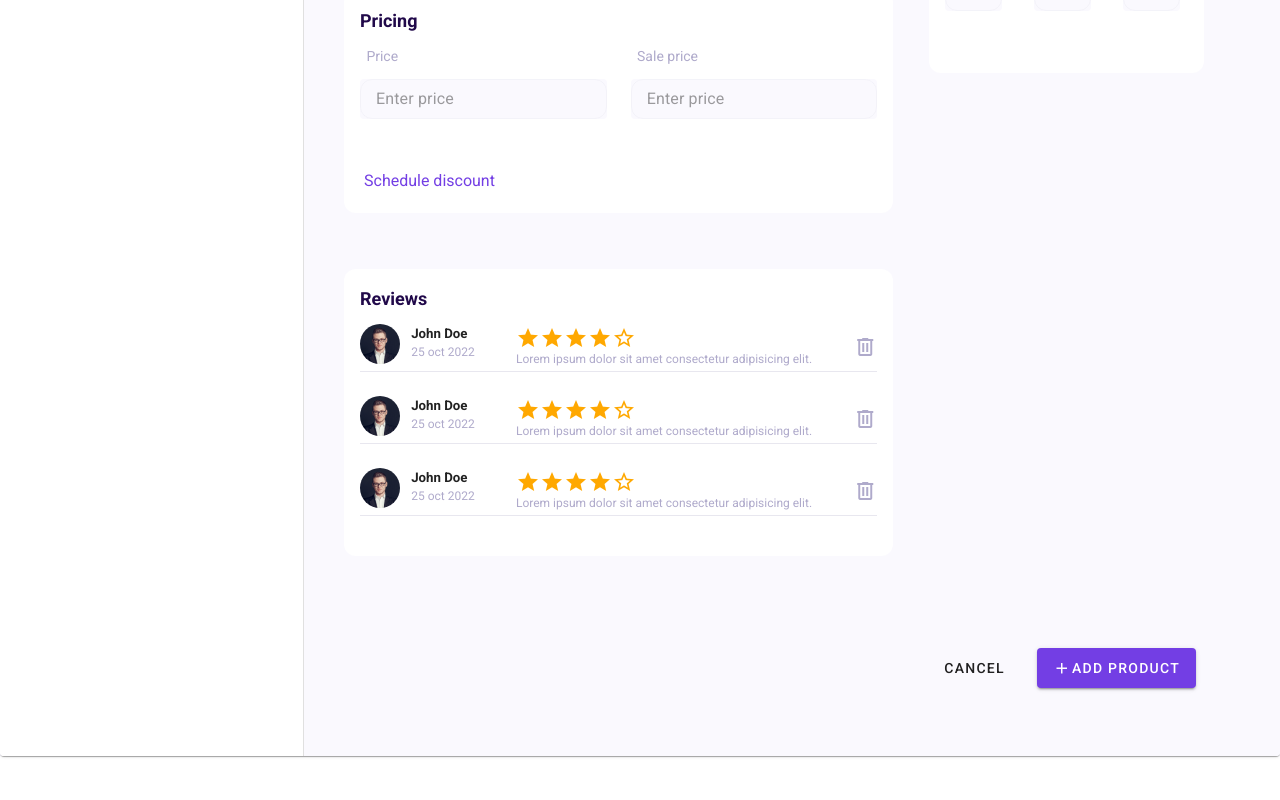
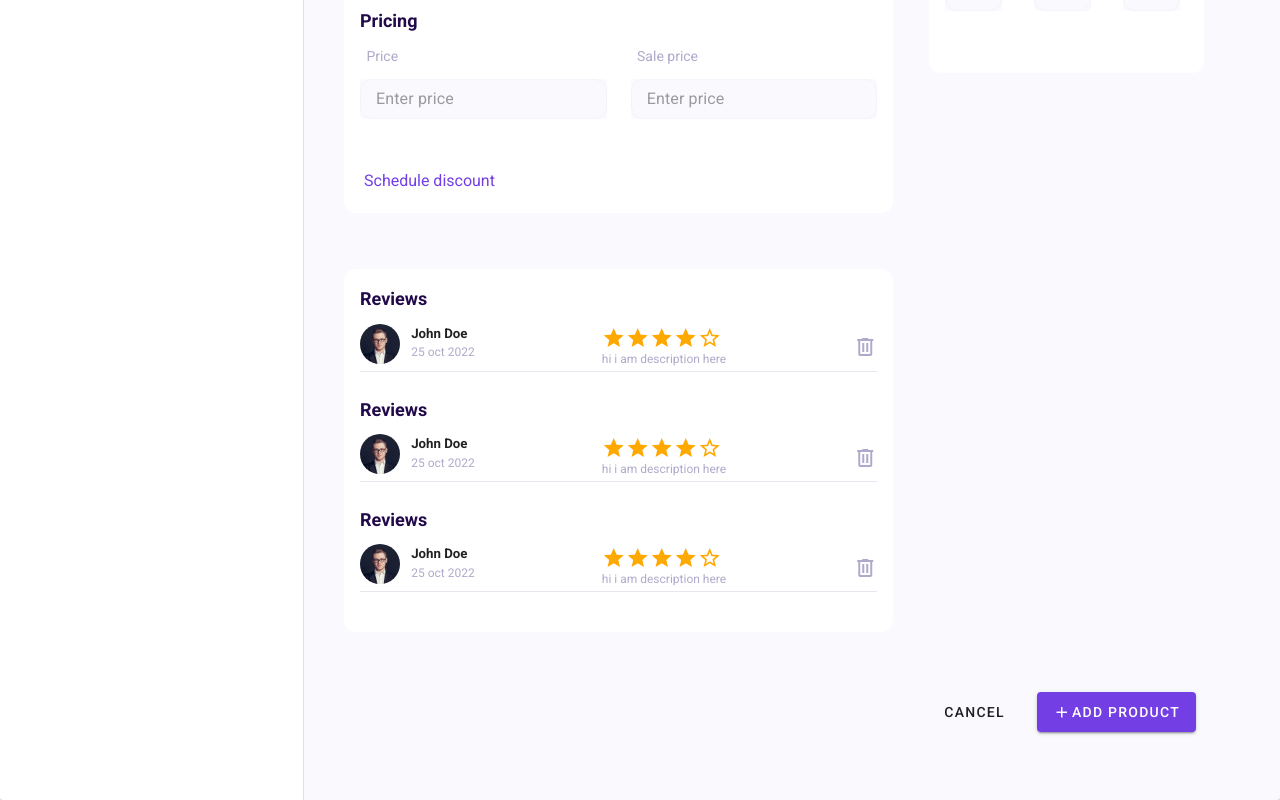
Before and after one commit to hazemhamdyabdo/Vimi-Dashboard, a Vue app: page /dashboard/add-product in a window 1280 px wide. Shown: the part 1470-2270 px from the top of the page. Before the commit the page ends 2226 px from the top, so only its background shows below. Built offline with nearby package versions, Linux system fonts and the light colour scheme; a web font is replaced by a local one.

Commit message:
finish view product

```diff
--- a/components.d.ts
+++ b/components.d.ts
@@ -11,8 +11,11 @@ declare module 'vue' {
     ListingHeader: typeof import('./src/components/listing/listingHeader.vue')['default']
     ListingItems: typeof import('./src/components/listing/listingItems.vue')['default']
     ProductSales: typeof import('./src/components/ProductSales.vue')['default']
+    RatingBar: typeof import('./src/components/RatingBar.vue')['default']
+    ReviewRating: typeof import('./src/components/ReviewRating.vue')['default']
     RouterLink: typeof import('vue-router')['RouterLink']
     RouterView: typeof import('vue-router')['RouterView']
+    StarRating: typeof import('./src/components/StarRating.vue')['default']
     SvgIcon: typeof import('./src/components/SvgIcon.vue')['default']
   }
 }
--- /dev/null
+++ b/src/components/RatingBar.vue
@@ -0,0 +1,54 @@
+<script setup lang="ts">
+const props = withDefaults(
+  defineProps<{
+    stars?: number;
+    percentage?: number;
+  }>(),
+  {
+    stars: 0,
+    percentage: 0,
+  }
+);
+
+const style = computed(() => ({
+  "clip-path": `inset(0 ${(10 - props.stars) * 10}% 0 0)`,
+}));
+</script>
+
+<template>
+  <section style="display: flex; gap: 0.5rem; align-items: center">
+    <span style="font-size: 16px; font-weight: 500; color: #21094a">
+      {{ stars }} stars
+    </span>
+    <div style="position: relative; width: 60%">
+      <div
+        style="
+          width: 100%;
+          background: #e9e7f2;
+          padding: 0.5rem;
+          border-radius: 8px;
+          position: absolute;
+          top: 50%;
+          transform: translateY(-50%);
+        "
+      ></div>
+      <div
+        style="
+          width: 100%;
+          background: #733ee4;
+          padding: 0.5rem;
+          border-radius: 6px;
+          position: absolute;
+          top: 50%;
+          transform: translateY(-50%);
+        "
+        :style="style"
+      ></div>
+    </div>
+    <span style="font-size: 16px; font-weight: 500; color: #21094a"
+      >{{ percentage }} %</span
+    >
+  </section>
+</template>
+
+<style scoped></style>
--- /dev/null
+++ b/src/components/ReviewRating.vue
@@ -0,0 +1,70 @@
+<script setup lang="ts">
+const props = withDefaults(
+  defineProps<{
+    deleteIcon?: boolean;
+    description: string;
+    name: string;
+    date: string | date;
+    title?: string;
+    imgSrc?: string;
+  }>(),
+  {
+    deleteIcon: false,
+    imgSrc: "../assets/avatar.png",
+  }
+);
+</script>
+<template>
+  <div>
+    <h3 v-if="title" class="card-title">{{ title }}</h3>
+    <section
+      style="
+        display: flex;
+        justify-content: space-between;
+        gap: 2rem;
+        align-items: center;
+        margin-bottom: 1.5rem;
+        border-bottom: 1px solid #e8e7ef;
+      "
+    >
+      <div class="d-flex" style="gap: 0.7rem">
+        <div>
+          <img src="../assets/avatar.png" style="border-radius: 50%" />
+        </div>
+        <div style="white-space: nowrap">
+          <h5>{{ name }}</h5>
+          <p style="color: #afaacb; font-size: 12px">{{ date }}</p>
+        </div>
+      </div>
+      <div>
+        <div class="d-flex align-items-center">
+          <VIcon
+            icon="mdi-star"
+            style="color: #ffa800"
+            size="24"
+            v-for="i in 4"
+          />
+          <VIcon icon="mdi-star-outline" style="color: #ffa800" size="24" />
+        </div>
+        <p style="color: #afaacb; font-size: 12px">
+          {{ description }}
+        </p>
+      </div>
+      <div v-if="deleteIcon">
+        <VIcon icon="mdi-trash-can-outline" size="24" color="#afaacb" />
+      </div>
+    </section>
+  </div>
+</template>
+
+<style scoped>
+.card-title {
+  color: #21094a;
+  font-family: Roboto;
+  font-size: 18px;
+  font-style: normal;
+  font-weight: 700;
+  line-height: 150%;
+  margin-bottom: 0.7rem;
+}
+</style>
--- a/src/pages/products/Add.vue
+++ b/src/pages/products/Add.vue
@@ -253,7 +253,15 @@ const isMenuOpen = ref(false);
               class="card card-Warehouse"
               style="margin-bottom: 1rem; margin-top: 1rem"
             >
-              <h3 class="card-title">Reviews</h3>
+              <ReviewRating
+                title="Reviews"
+                deleteIcon
+                name="John Doe"
+                date="25 oct 2022"
+                description="hi i am description here"
+                v-for="i in 3"
+              />
+              <!-- <h3 class="card-title">Reviews</h3>
               <section
                 style="
                   display: flex;
@@ -302,7 +310,7 @@ const isMenuOpen = ref(false);
                     color="#afaacb"
                   />
                 </div>
-              </section>
+              </section> -->
             </VCard>
           </VCol>
         </VCol>
@@ -469,7 +477,6 @@ const isMenuOpen = ref(false);
         </VCol>
       </VRow>
     </VContainer>
-    <VContainer> </VContainer>
   </section>
   <div class="add-products-actions" style="display: flex; justify-content: end">
     <VBtn class="" style="margin-right: 1rem" variant="text">Cancel</VBtn>
--- a/src/pages/products/View.vue
+++ b/src/pages/products/View.vue
@@ -1,3 +1,4 @@
+Vv
 <script setup lang="ts">
 const productDetails = [
   {
@@ -35,6 +36,32 @@ const productDetails = [
   {
     title: "Sub-category",
     value: "Vitamins ",
+  },
+];
+const productRatings = [
+  {
+    stars: 10,
+    percentage: 100,
+  },
+  {
+    stars: 8,
+    percentage: 80,
+  },
+  {
+    stars: 6,
+    percentage: 60,
+  },
+  {
+    stars: 4,
+    percentage: 40,
+  },
+  {
+    stars: 2,
+    percentage: 20,
+  },
+  {
+    stars: 0,
+    percentage: 0,
   },
 ];
 </script>
@@ -236,7 +263,7 @@ const productDetails = [
             </VCard>
           </VCol>
           <VCol cols="8">
-            <VCard class="card" style="border: 1px solid #e8e7ef">
+            <VCard class="card" style="border: 1px solid #e8e7ef; height: 100%">
               <div style="display: flex; gap: 0.5rem; margin-bottom: 1rem">
                 <SvgIcon icon="Description" color="#7066a2" />
                 <h4 style="color: #9089b2">
@@ -248,19 +275,89 @@ const productDetails = [
                 </h4>
               </div>
               <h4 style="color: #21094a">General info :</h4>
-              <p style="color: #9089b2; margin-top: 0.5rem; font-size: 14px">
+              <p
+                style="color: #9089b2; margin: 0.5rem 0 2rem 0; font-size: 14px"
+              >
                 Lorem, ipsum dolor sit amet consectetur adipisicing elit.
                 Asperiores dolore eaque, voluptates odio laboriosam voluptatum
                 laudantium cupiditate veniam animi in, mollitia corporis dolores
                 libero accusamus nihil aspernatur optio! Accusamus, quo?
               </p>
               <h4 style="color: #21094a">Suggested use :</h4>
-              <p style="color: #9089b2; margin-top: 0.5rem; font-size: 14px">
+              <p
+                style="color: #9089b2; margin: 0.5rem 0 2rem 0; font-size: 14px"
+              >
                 Lorem, ipsum dolor sit amet consectetur adipisicing elit.
                 Asperiores dolore eaque, voluptates odio laboriosam voluptatum
                 laudantium cupiditate veniam animi in, mollitia corporis dolores
                 libero accusamus nihil aspernatur optio! Accusamus, quo?
               </p>
+            </VCard>
+          </VCol>
+          <VCol cols="12">
+            <VCard
+              class="card"
+              style="border: 1px solid #e8e7ef; background: #faf9fe"
+            >
+              <div style="display: flex; gap: 0.5rem; margin-bottom: 1rem">
+                <SvgIcon icon="star" color="#7066a2" />
+                <h4 style="color: #7066a2">Rating</h4>
+              </div>
+              <VRow>
+                <VCol cols="3">
+                  <VCard class="card" style="border: 1px solid #e8e7ef">
+                    <div class="d-flex align-items-center">
+                      <VIcon
+                        icon="mdi-star"
+                        style="color: #ffa800"
+                        size="24"
+                        v-for="i in 4"
+                      />
+                      <VIcon
+                        icon="mdi-star-outline"
+                        style="color: #ffa800"
+                        size="24"
+                      />
+                      <p
+                        style="
+                          color: #21094a;
+                          margin-left: 0.5rem;
+                          font-size: 18px;
+                        "
+                      >
+                        4.4 out of 5
+                      </p>
+                    </div>
+                    <h4
+                      style="color: #21094a; font-size: 18px; margin-top: 1rem"
+                    >
+                      60 global ratings
+                    </h4>
+                    <div style="margin-top: 1rem">
+                      <RatingBar
+                        v-for="rating in productRatings"
+                        :key="rating.stars"
+                        style="margin-bottom: 0.5rem"
+                        :stars="rating.stars"
+                        :percentage="rating.percentage"
+                      />
+                    </div>
+                  </VCard>
+                </VCol>
+                <VCol cols="9">
+                  <VCard
+                    class="card"
+                    style="border: 1px solid #e8e7ef; background: #faf9fe"
+                  >
+                    <ReviewRating
+                      :description="'hi i am description here'"
+                      :name="'John Doe'"
+                      :date="'2021-01-01'"
+                      v-for="i in 3"
+                    />
+                  </VCard>
+                </VCol>
+              </VRow>
             </VCard>
           </VCol>
         </VRow>
```
Also changed, not shown: src/icons/star.svg (added).
